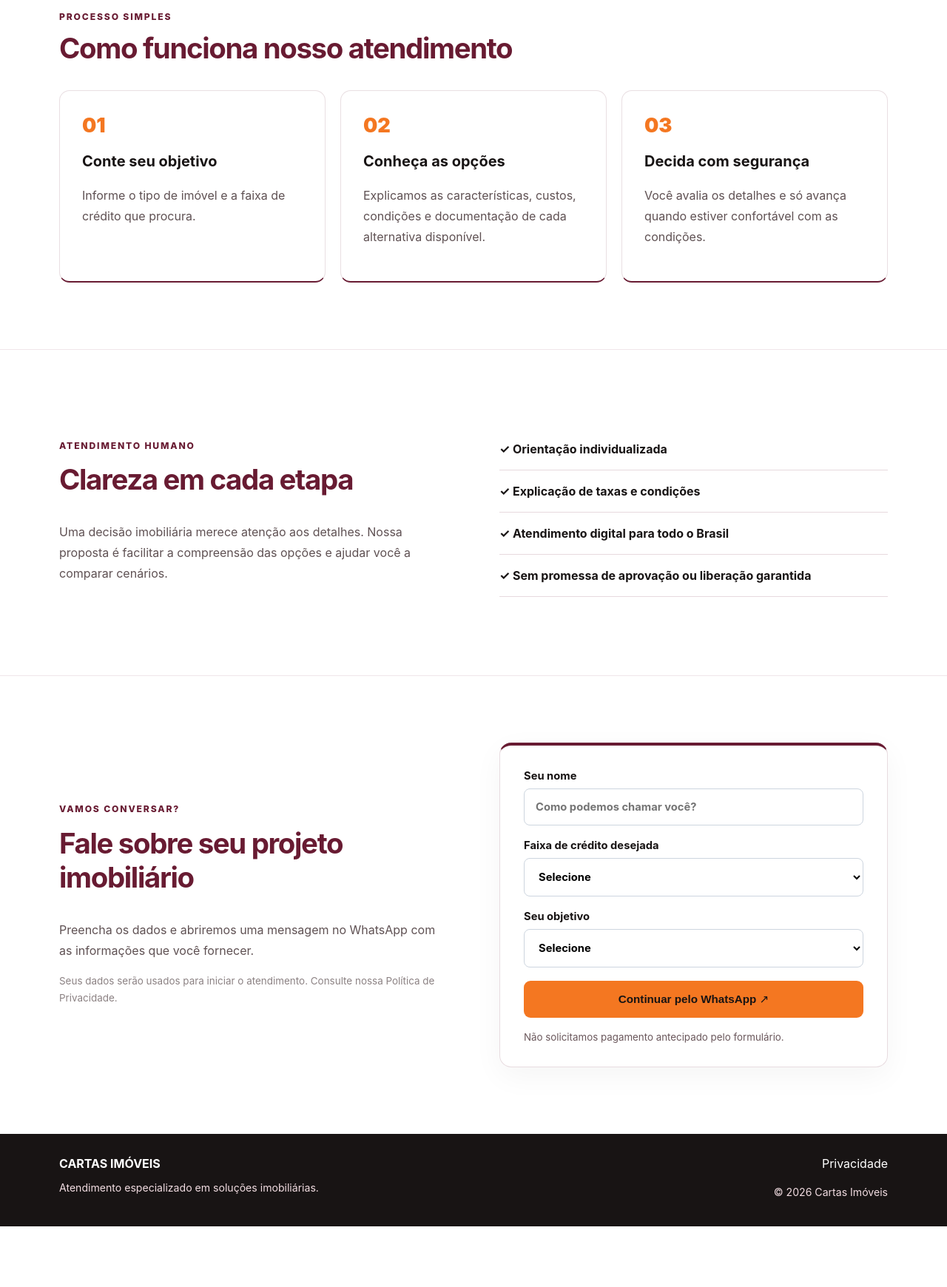
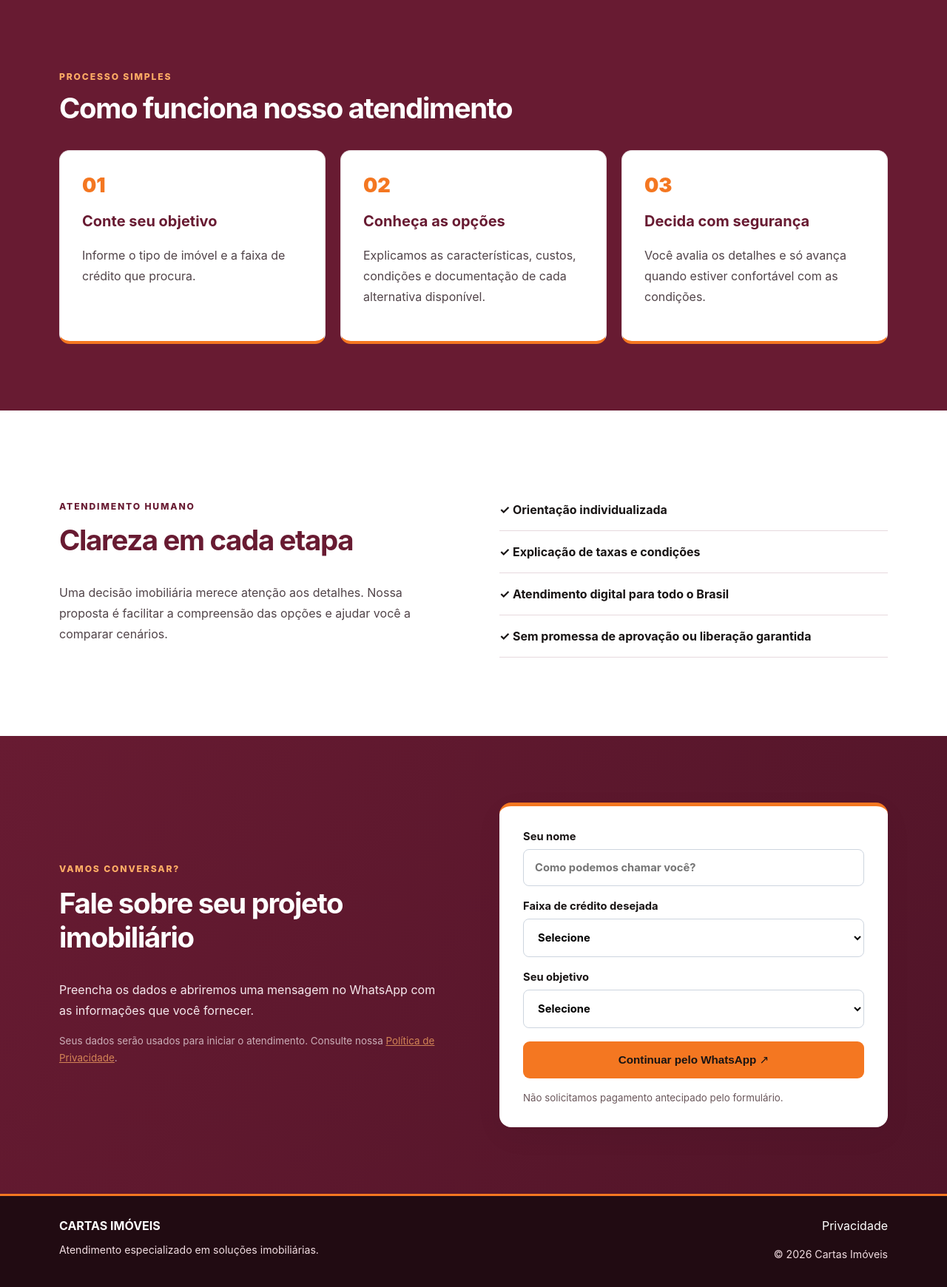
Before and after one commit to rayque-labs/Cartas-imoveis, a plain HTML site: page index.html in a window 1280 px wide. Shown: the part 780-2520 px from the top of the page at 74% size. Before the commit the page ends 2438 px from the top, so only its background shows below. Drawn offline with Linux system fonts and the light colour scheme.

Commit message:
Tornar bordô cor principal na regra 60-30-10

```diff
--- a/style.css
+++ b/style.css
@@ -31,3 +31,31 @@ form{background:#fff;border:1px solid #e8dce0;border-top:4px solid var(--color-3
 .decor{background:#fff0e6;color:var(--color-10)}
 footer{background:var(--ink);padding:30px 0}
 @media(max-width:850px){.hero{padding:54px 0 60px}.section{padding:72px 0}}
+
+/* Correção de hierarquia: 60% bordô, 30% branco, 10% laranja.
+   Preto é neutro tipográfico e não compete com as cores da marca. */
+:root{--color-60:#681b32;--color-30:#fff;--color-10:#f47721;--ink:#181414}
+body{background:var(--color-60);color:var(--ink)}
+.header{background:#fff;border-bottom:3px solid var(--color-10)}
+.hero{background:linear-gradient(125deg,#681b32 0%,#541327 65%,#3d1020 100%);padding:105px 0 112px}
+.hero-card{background:#fff;color:#181414;border-top:5px solid var(--color-10)}
+.hero-card h2{color:var(--color-60)}
+.section{background:var(--color-60);color:#fff}
+.section h2{color:#fff}
+.section .eyebrow{color:#ffad65}
+.section.alt{background:#fff;color:var(--ink);border-top:0;border-bottom:0}
+.section.alt h2{color:var(--color-60)}
+.section.alt .eyebrow{color:var(--color-60)}
+.section.alt p{color:#514449}
+.section:not(.alt)>.wrap>.cards .card{background:#fff;color:var(--ink);border:1px solid #e9dfe2;border-bottom:4px solid var(--color-10)}
+.section:not(.alt)>.wrap>.cards .card h3{color:var(--color-60)}
+.section:not(.alt)>.wrap>.cards .card p{color:#514449}
+.section#simular{background:linear-gradient(125deg,#681b32,#501428)}
+.section#simular .contact>div>p:not(.eyebrow){color:#f6e8ed}
+.section#simular .contact>div a{color:#ffad65;text-decoration:underline}
+.section#simular form{background:#fff;color:var(--ink);border:0;border-top:5px solid var(--color-10)}
+.section#simular form label{color:var(--ink)}
+.btn{background:var(--color-10);color:#181414}
+.btn.ghost{background:transparent;color:#fff;border:1px solid #fff}
+footer{background:#210b12;border-top:3px solid var(--color-10)}
+@media(max-width:850px){.hero{padding:68px 0}.section{padding:72px 0}}
```
